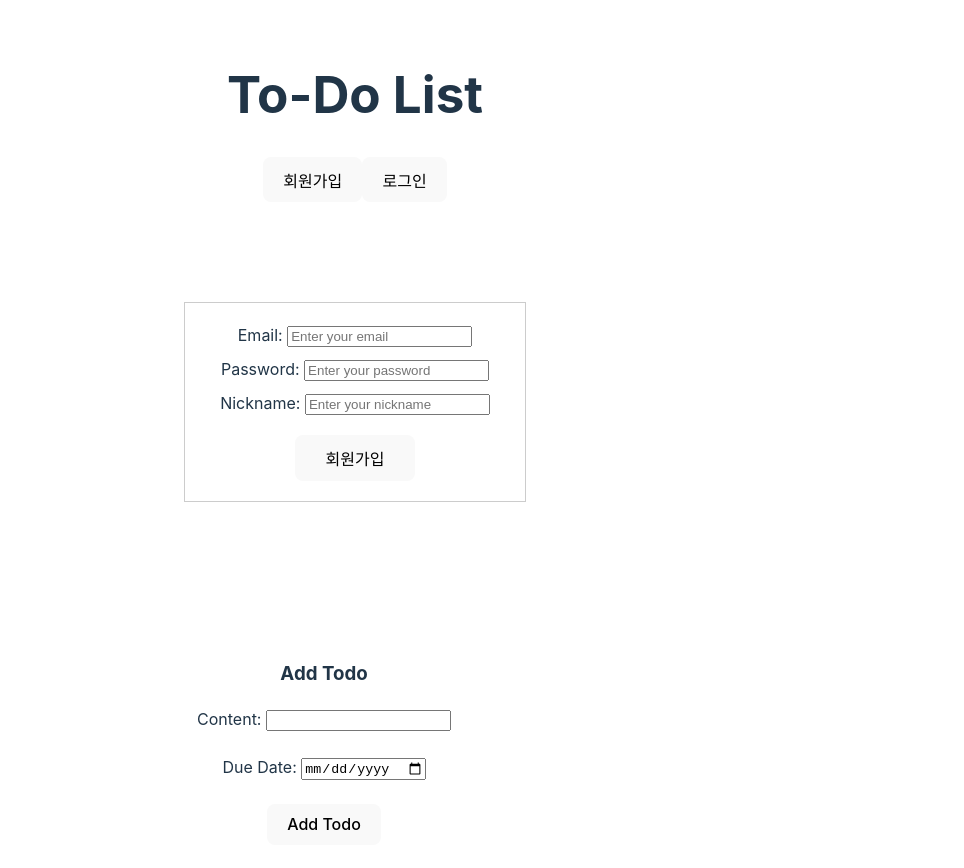
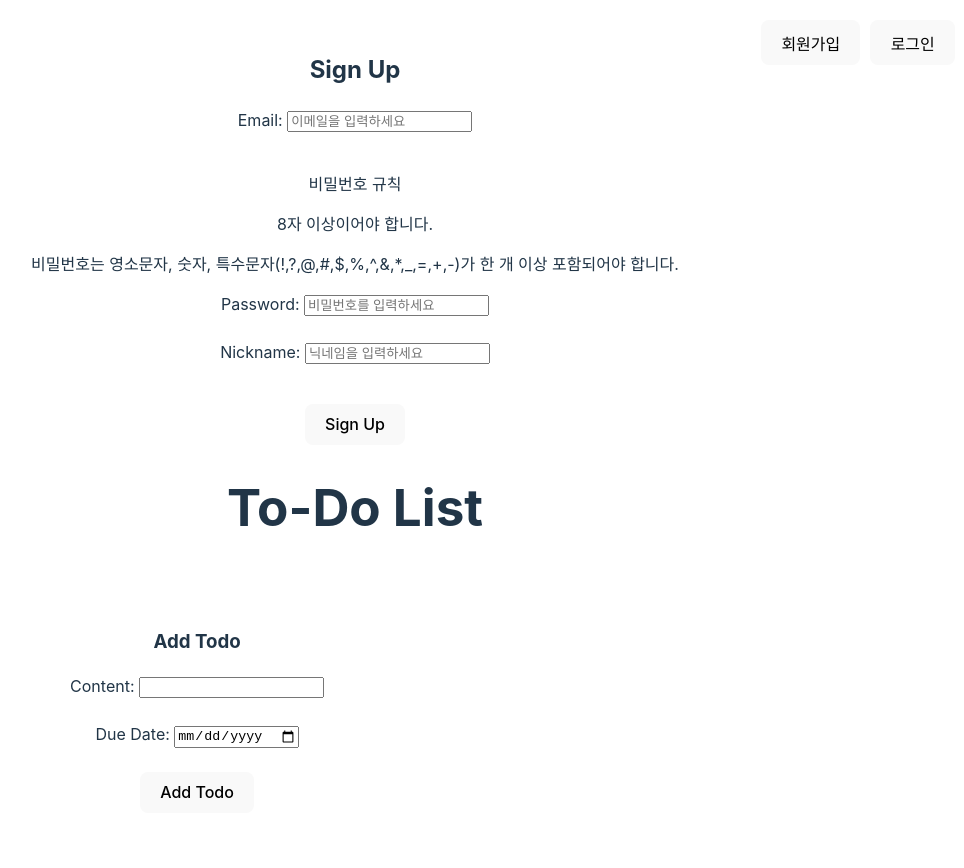
Before and after one commit to JisooPyo/SeSAC-Semi-Project-Front, a React (Vite) app: page /signup in a window 1280 px wide. Shown: the top 868 px of the page, without its empty margins (285-1249 px from the left). Built offline with nearby package versions, Linux system fonts and the light colour scheme; no server answers.

Commit message:
회원가입 페이지 만들기

```diff
--- a/src/App.css
+++ b/src/App.css
@@ -18,3 +18,10 @@
   border: 1px solid white;
   padding: 10px;
 }
+
+.homeButton {
+  position: absolute;
+  top: 20px;
+  right: 40px;
+  text-align: right;
+}
--- a/src/App.jsx
+++ b/src/App.jsx
@@ -1,23 +1,41 @@
-import './App.css'
-import TodoList from './components/TodoList'
-import TodoInput from './components/TodoInput'
-import Member from './components/Member'
+import "./App.css";
+import TodoList from "./components/TodoList";
+import TodoInput from "./components/TodoInput";
+import AppRouter from "./components/AppRouter";
+import { useNavigate } from "react-router-dom";
 
 function App() {
+  const navigate = useNavigate();
+
+  const goToSignup = () => {
+    navigate("/signup");
+  };
+
   return (
     <>
+      <AppRouter />
+      <div className="homeButton">
+        <button style={{ marginRight: "10px" }} onClick={goToSignup}>
+          회원가입
+        </button>
+
+        <button>로그인</button>
+      </div>
+
+      {/* 토큰이 있으면 보여주기, 없으면 보여주지 않기 */}
       <div>
         <h1>To-Do List</h1>
-        <div>
-          <Member />
-        </div>
         <div className="container">
-          <div className='item'><TodoInput /></div>
-          <div className="item"><TodoList /></div>
+          <div className="item">
+            <TodoInput />
+          </div>
+          <div className="item">
+            <TodoList />
+          </div>
         </div>
       </div>
     </>
-  )
+  );
 }
 
-export default App
+export default App;
--- /dev/null
+++ b/src/components/AppRouter.jsx
@@ -0,0 +1,14 @@
+import { Routes, Route } from "react-router-dom";
+import Signup from "./Signup";
+
+function AppRouter() {
+  return (
+    <>
+      <Routes>
+        <Route path="/signup" element={<Signup />} />
+      </Routes>
+    </>
+  );
+}
+
+export default AppRouter;
--- a/src/components/Member.jsx
+++ /dev/null
@@ -1,17 +0,0 @@
-import SignupForm from "./SignupForm";
-import Login from "./Login";
-
-function Member() {
-  return (
-    <>
-      <button>회원가입</button>
-      <button>로그인</button>
-      <div></div>
-      <SignupForm />
-      <Login />
-
-    </>
-  )
-}
-
-export default Member;
--- /dev/null
+++ b/src/components/Signup.jsx
@@ -0,0 +1,102 @@
+import React, { useState } from "react";
+import { useNavigate } from "react-router-dom";
+
+function Signup() {
+  const [email, setEmail] = useState("");
+  const [password, setPassword] = useState("");
+  const [nickname, setNickname] = useState("");
+  const [message, setMessage] = useState("");
+
+  const navigate = useNavigate();
+
+  const signupRequest = async (e) => {
+    e.preventDefault();
+
+    // 요청을 보낼 데이터를 객체로 만듭니다.
+    const requestData = {
+      email,
+      password,
+      nickname,
+    };
+
+    try {
+      // POST 요청을 보냅니다.
+      const response = await fetch("http://localhost:8080/api/signup", {
+        method: "POST",
+        headers: {
+          "Content-Type": "application/json",
+        },
+        body: JSON.stringify(requestData),
+      });
+
+      // 응답을 JSON으로 변환합니다.
+      const result = await response.json();
+
+      // 요청이 성공한 경우
+      if (response.ok) {
+        setMessage("");
+        alert(result.message); // 메시지를 알림으로 표시합니다.
+        navigate("/");
+      } else {
+        // 요청이 실패한 경우
+        setMessage(result.message);
+      }
+    } catch (error) {
+      console.error("Error:", error);
+      alert("Something went wrong. Please try again.");
+    }
+  };
+
+  return (
+    <div>
+      <h2>Sign Up</h2>
+      <form onSubmit={signupRequest}>
+        <div>
+          <label>Email: </label>
+          <input
+            type="email"
+            placeholder="이메일을 입력하세요"
+            value={email}
+            onChange={(e) => setEmail(e.target.value)}
+            required
+          />
+        </div>
+        <br />
+        <div>
+          <p>비밀번호 규칙</p>
+          <p>8자 이상이어야 합니다.</p>
+          <p>
+            비밀번호는 영소문자, 숫자, 특수문자(!,?,@,#,$,%,^,&,*,_,=,+,-)가 한
+            개 이상 포함되어야 합니다.
+          </p>
+          <label>Password: </label>
+          <input
+            type="password"
+            placeholder="비밀번호를 입력하세요"
+            value={password}
+            onChange={(e) => setPassword(e.target.value)}
+            required
+          />
+        </div>
+        <br />
+        <div>
+          <label>Nickname: </label>
+          <input
+            type="text"
+            placeholder="닉네임을 입력하세요"
+            value={nickname}
+            onChange={(e) => setNickname(e.target.value)}
+            required
+          />
+        </div>
+        <div>
+          <p style={{ color: "yellow" }}>{message}</p>
+        </div>
+        <br />
+        <button type="submit">Sign Up</button>
+      </form>
+    </div>
+  );
+}
+
+export default Signup;
--- a/src/components/SignupForm.jsx
+++ /dev/null
@@ -1,78 +0,0 @@
-import { useState } from "react";
-
-function SignupForm() {
-
-  const [email, setEmail] = useState('');
-  const [nickname, setNickname] = useState('');
-  const [password, setPassword] = useState('');
-
-  const signup = () => {
-    if (!email || !password) {
-      setMessage('Email and password are required');
-      return;
-    }
-
-    fetch('http://localhost:8080/api/login', {
-      method: 'POST',
-      headers: {
-        'Content-Type': 'application/json',
-      },
-      body: JSON.stringify({
-        email: email,
-        password: password,
-      }),
-    })
-      .then(response => {
-        if (!response.ok) {
-          throw new Error('Login failed');
-        }
-        return response.json();
-      })
-      .then(data => {
-        const token = data.headers?.get('Authorization'); // JWT 추출
-        if (token) {
-          localStorage.setItem('jwt', token); // JWT를 localStorage에 저장
-        }
-
-        if (data.message) {
-          alert(data.message);  // ApiResponseDto의 message 필드 출력
-        }
-
-        setMessage('Login successful!');
-      })
-      .catch(error => {
-        setMessage('Login failed. Please try again.');
-        console.error('Error:', error);
-      });
-  };
-
-  return (
-    <>
-      <div style={{ maxWidth: '300px', margin: '100px auto', padding: '20px', border: '1px solid #ccc' }}>
-
-        <div>
-          <label htmlFor="email">Email: </label>
-          <input type="email" id="email" placeholder="Enter your email" value={email} onChange={(e) => setEmail(e.target.value)} required />
-        </div>
-
-        <div style={{ marginTop: '10px' }}>
-          <label htmlFor="password">Password: </label>
-          <input type="password" id="password" placeholder="Enter your password" value={password} onChange={(e) => setPassword(e.target.value)} required />
-        </div>
-
-        <div style={{ marginTop: '10px' }}>
-          <label htmlFor="nickname">Nickname:  </label>
-          <input type="text" id="nickname" placeholder="Enter your nickname" value={nickname} onChange={(e) => setNickname(e.target.value)} required />
-        </div>
-
-        <div style={{ marginTop: '20px' }}>
-          <button onClick={signup} style={{ width: '120px', padding: '10px' }}>
-            회원가입
-          </button>
-        </div>
-      </div>
-    </>
-  )
-}
-
-export default SignupForm;
--- a/src/main.jsx
+++ b/src/main.jsx
@@ -1,10 +1,13 @@
-import { StrictMode } from 'react'
-import { createRoot } from 'react-dom/client'
-import App from './App.jsx'
-import './index.css'
+import { StrictMode } from "react";
+import { createRoot } from "react-dom/client";
+import App from "./App.jsx";
+import "./index.css";
+import { BrowserRouter } from "react-router-dom";
 
-createRoot(document.getElementById('root')).render(
+createRoot(document.getElementById("root")).render(
   <StrictMode>
-    <App />
-  </StrictMode>,
-)
+    <BrowserRouter>
+      <App />
+    </BrowserRouter>
+  </StrictMode>
+);
```
